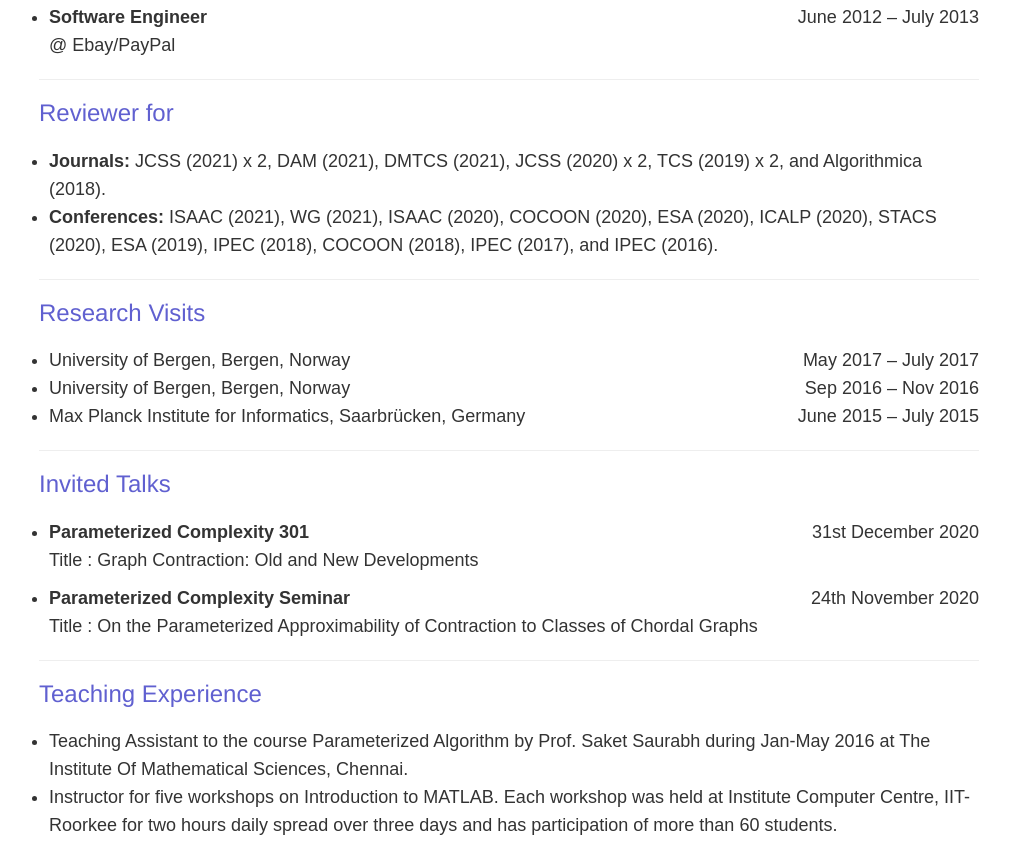
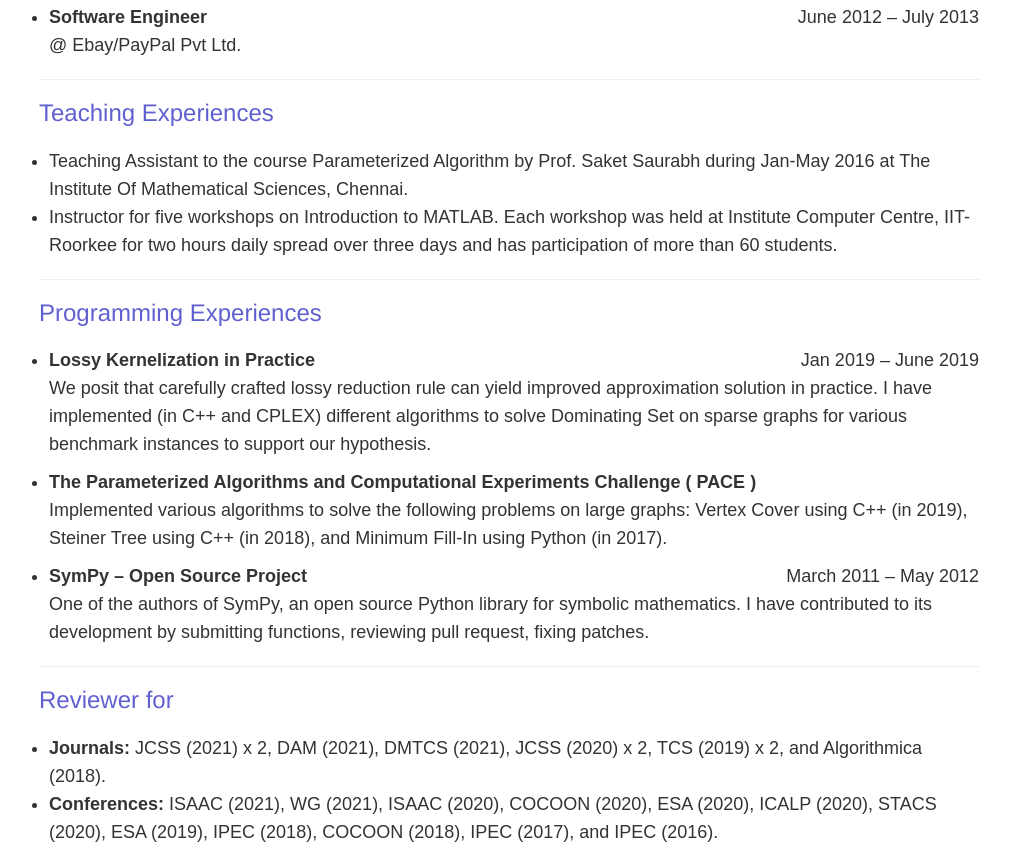
Before and after one commit to pptale/pptale.github.io, a plain HTML site: page experience.html in a window 1280 px wide. Shown: the part 400-1249 px from the top of the page, without its empty margins (131-1141 px from the left). Drawn offline with nearby package versions, Linux system fonts and the light colour scheme; a web font is replaced by a local one.

Commit message:
Added Programming Expereinces

```diff
--- a/experience.html
+++ b/experience.html
@@ -53,10 +53,42 @@
                     <li><b>Researcher </b> <span>Jan 2019 – June 2019</span>
                         <p>@ University Of Bergen, Bergen, Norway</p></li>
                     <li><b>Software Engineer </b><span>June 2012 – July 2013</span>
-                        <p>@ Ebay/PayPal</p></li>
+                        <p>@ Ebay/PayPal Pvt Ltd.</p></li>
                 </ul>
             </div>
             <hr/>
+	    <div>
+              <h3>Teaching Experiences</h3>
+              <ul>
+                <li>Teaching Assistant to the course Parameterized Algorithm by Prof. Saket Saurabh
+		  during Jan-May 2016 at The Institute Of Mathematical Sciences, Chennai.
+                </li>
+                <li>Instructor for five workshops on Introduction to MATLAB. Each workshop was held
+		  at Institute Computer Centre, IIT-Roorkee for two hours daily spread over three
+		  days and has participation of more than 60 students.
+                </li>
+              </ul>
+            </div>
+	    <hr/>
+	    <div>
+              <h3>Programming Experiences</h3>
+	      <ul>
+                <li><b>Lossy Kernelization in Practice</b> <span>Jan 2019 – June 2019</span>
+                  <p>We posit that carefully crafted lossy reduction rule can yield improved
+		    approximation solution in practice. I have implemented (in C++ and CPLEX)
+		    different algorithms to solve Dominating Set on sparse graphs for
+		    various benchmark instances to support our hypothesis.</p>
+                </li>
+                <li><b> The Parameterized Algorithms and Computational Experiments Challenge ( PACE ) </b>
+                  <p> Implemented various algorithms to solve the following problems on large graphs: Vertex Cover
+		    using C++ (in 2019), Steiner Tree using C++ (in 2018), and Minimum Fill-In using Python (in 2017). </p>
+                </li>
+                <li><b> SymPy – Open Source Project </b> <span> March 2011 – May 2012 </span>
+                  <p> One of the authors of SymPy, an open source Python library for symbolic mathematics.
+		    I have contributed to its development by submitting functions, reviewing pull request, fixing patches. </p></li>
+              </ul>
+            </div>
+	    <hr/>
             <div>
                 <h3>Reviewer for</h3>
                 <ul>
@@ -91,15 +123,6 @@
                 </ul>
             </div>
             <hr/>
-            <div>
-                <h3>Teaching Experience</h3>
-                <ul>
-                    <li>Teaching Assistant to the course Parameterized Algorithm by Prof. Saket Saurabh during Jan-May 2016 at The Institute Of Mathematical Sciences, Chennai.
-                    </li>
-                    <li>Instructor for five workshops on Introduction to MATLAB. Each workshop was held at Institute Computer Centre, IIT-Roorkee for two hours daily spread over three days and has participation of more than 60 students.
-                    </li>
-                </ul>
-            </div>
         </div>
 
         <!-- Main content ends -->
```
Also changed, not shown: 1 other file.
